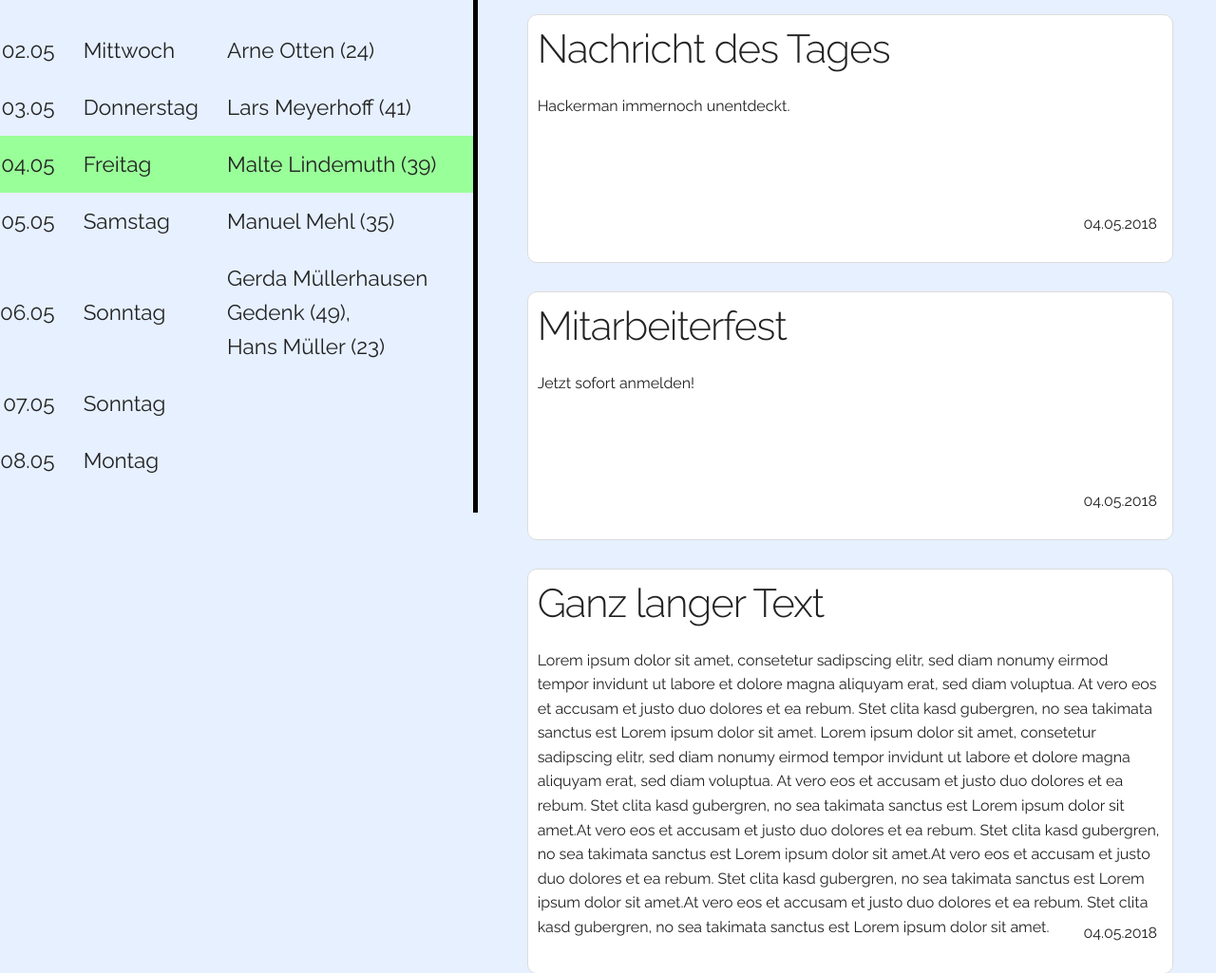
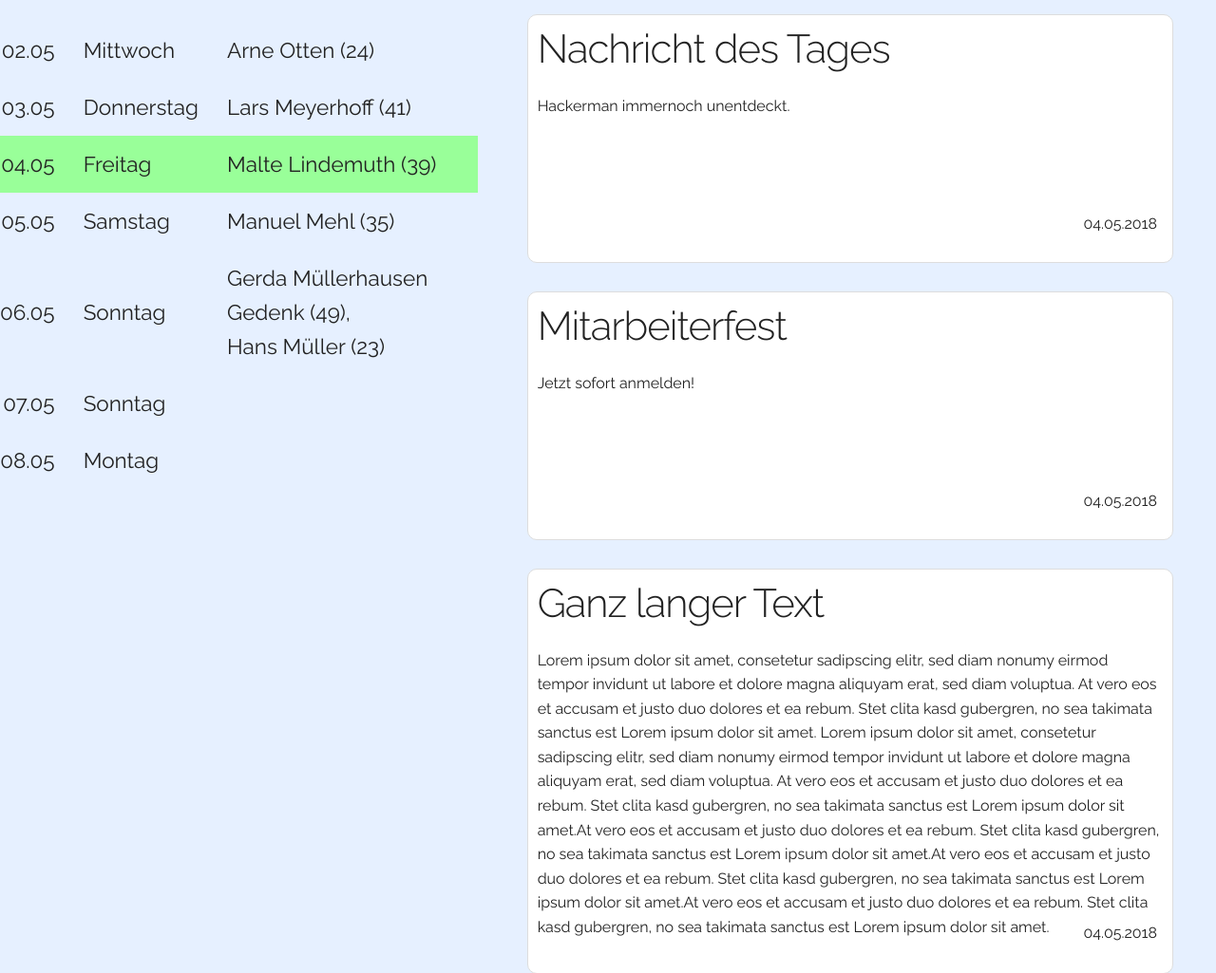
Before and after one commit to ToxinSnake/gb-tafel, a PHP site: page /start.php in a window 1280 px wide. Shown: the top 1025 px of the page at 95% size. Run offline with PHP 8.4, Linux system fonts and the light colour scheme.

Commit message:
removed main border for showing

```diff
--- a/css/gbstyle.css
+++ b/css/gbstyle.css
@@ -16,7 +16,7 @@ body {
 #main-left {
   font-size: 1.5em;
   padding-top: 1em;
-  border-right: 5px solid black;
+  /*border-right: 5px solid black;*/
 }
 
 #main-left table {
```
